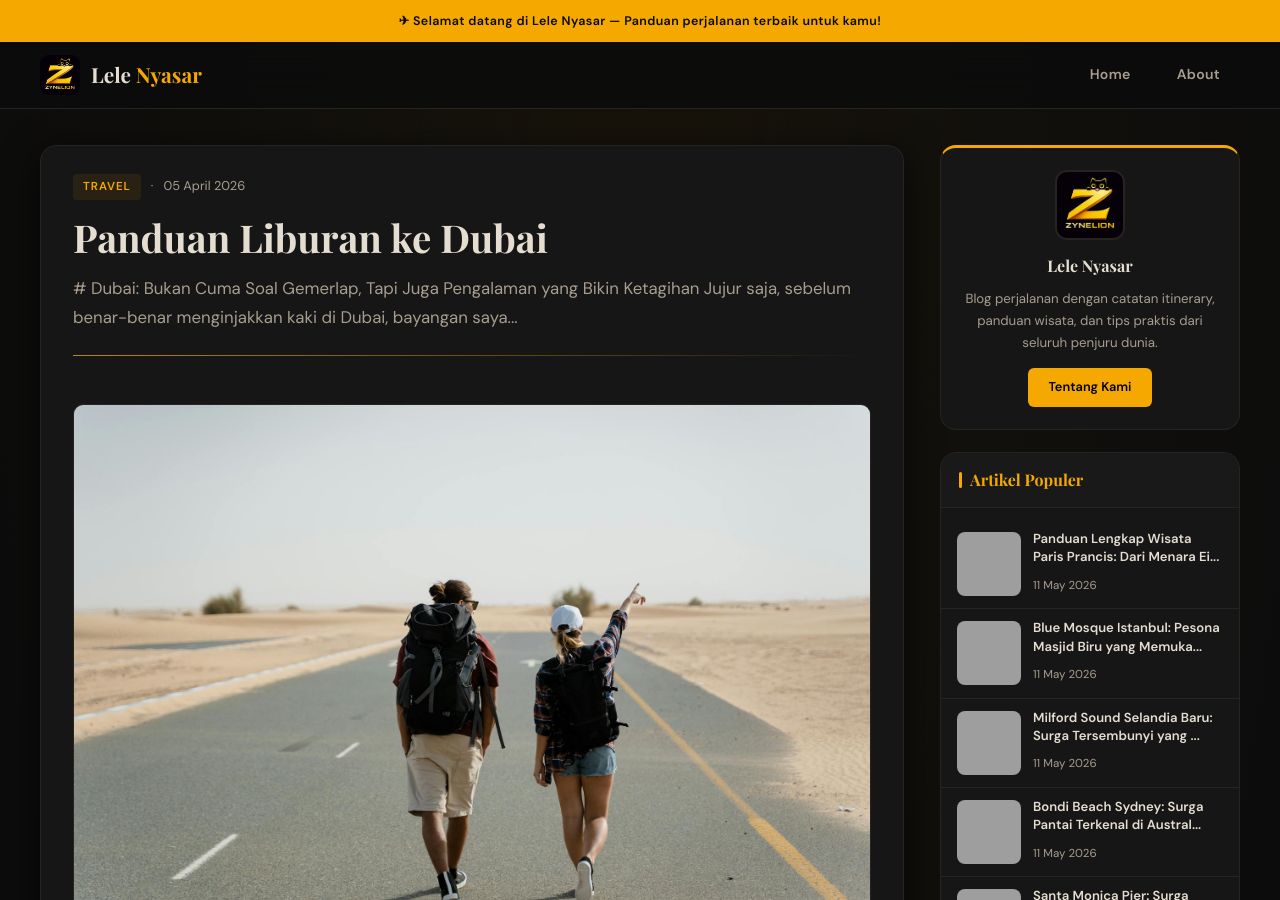
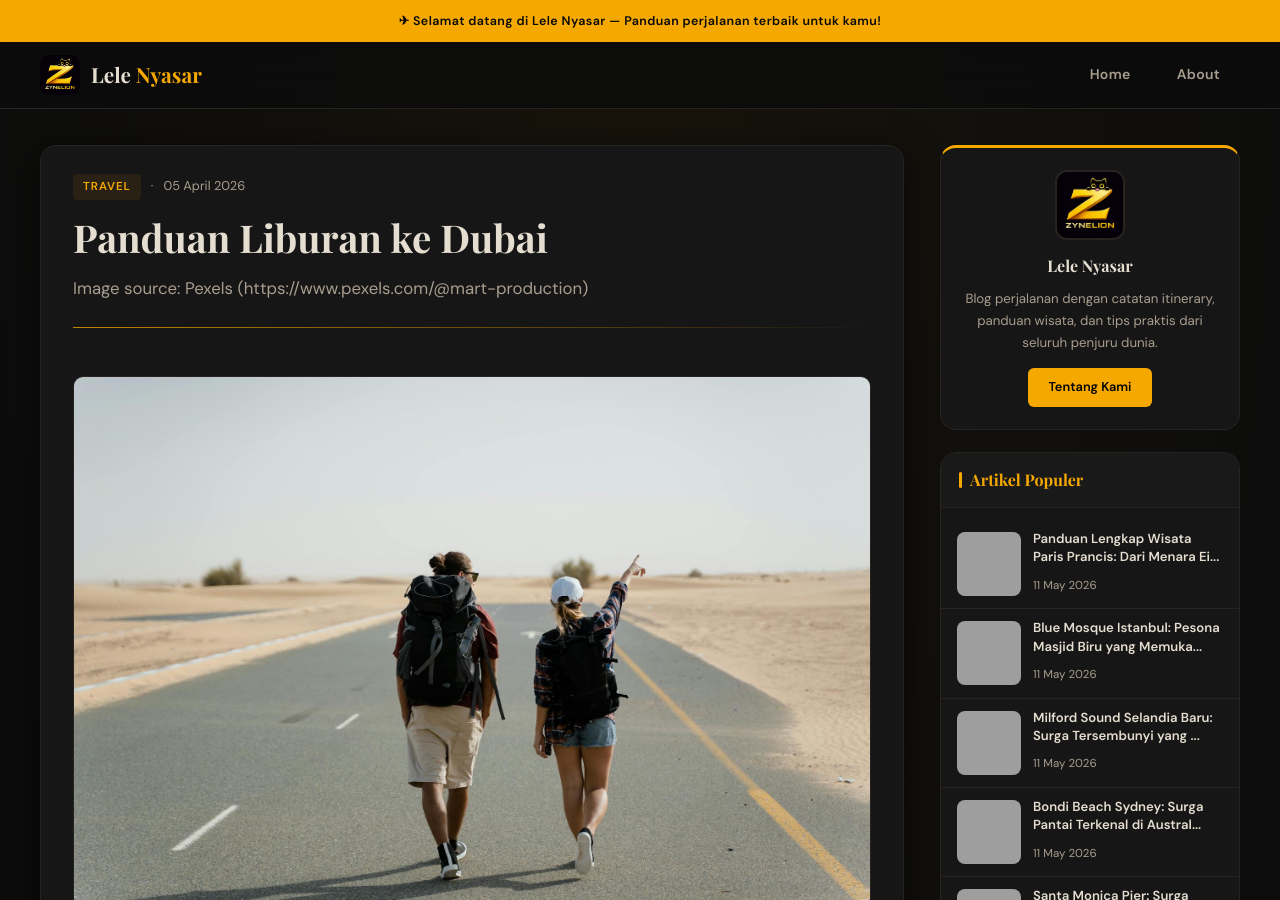
Before and after one commit to vwebe/lele, a Jekyll site: the page built from _posts/2026-04-05-panduan-liburan-ke-dubai.md, in a window 1280 px wide and 900 px high. Built offline with Jekyll 4.4.1, drawn with Linux system fonts in a browser that asks for light colours; some web fonts are replaced; grey boxes are pictures that could not be loaded.

Commit message:
Fix SEO meta source: _posts/2026-04-05-panduan-liburan-ke-dubai.md

```diff
--- a/_posts/2026-04-05-panduan-liburan-ke-dubai.md
+++ b/_posts/2026-04-05-panduan-liburan-ke-dubai.md
@@ -1,16 +1,21 @@
 ---
 layout: post
 title: "Panduan Liburan ke Dubai"
+seo_title: "Panduan Liburan ke Dubai"
+keyword: "panduan liburan ke dubai"
 date: 2026-04-05 12:30:00 +0700
-categories: [travel]
-image: "/assets/images/auto/panduan-liburan-ke-dubai.jpg"
-seo_title: "Panduan Liburan ke Dubai"
-description: "# Dubai: Bukan Cuma Soal Gemerlap, Tapi Juga Pengalaman yang Bikin Ketagihan Jujur saja, sebelum benar-benar menginjakkan kaki di Dubai, bayangan saya..."
-excerpt: "# Dubai: Bukan Cuma Soal Gemerlap, Tapi Juga Pengalaman yang Bikin Ketagihan Jujur saja, sebelum benar-benar menginjakkan kaki di Dubai, bayangan saya..."
-keywords: "panduan liburan ke dubai, panduan liburan dubai, travel, wisata panduan liburan dubai, panduan panduan liburan dubai, tips panduan liburan dubai"
-image_alt: "Panduan Liburan ke Dubai"
+last_modified_at: 2026-05-12 17:34:53 +0700
+sitemap: true
 robots: "index, follow, max-snippet:-1, max-image-preview:large, max-video-preview:-1"
 googlebot: "index, follow, max-snippet:-1, max-image-preview:large, max-video-preview:-1"
+categories: ["travel"]
+tags: ["travel"]
+description: "Image source: Pexels (https://www.pexels.com/@mart-production)"
+excerpt: "Image source: Pexels (https://www.pexels.com/@mart-production)"
+keywords: "travel, liburan, dubai, wisata liburan dubai, panduan liburan dubai, tips liburan dubai"
+image: "/assets/images/auto/panduan-liburan-ke-dubai.jpg"
+image_alt: "Panduan Liburan ke Dubai"
+seo_fixed_source: "sheet_keyword_h2p_v1"
 ---
 
 <img src="{{ "assets/images/auto/panduan-liburan-ke-dubai.jpg" | relative_url }}" alt="Panduan Liburan ke Dubai" loading="lazy" decoding="async">
```
